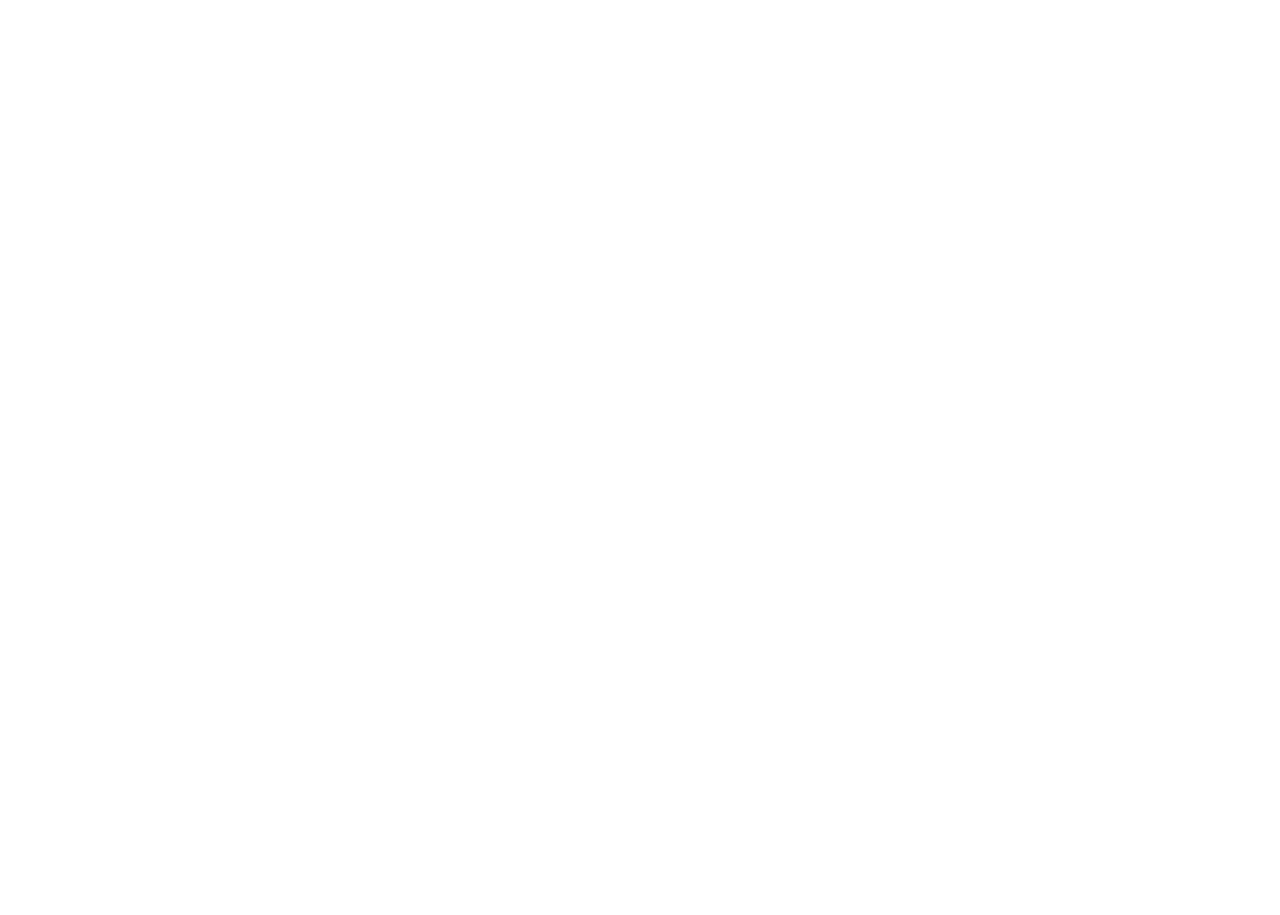
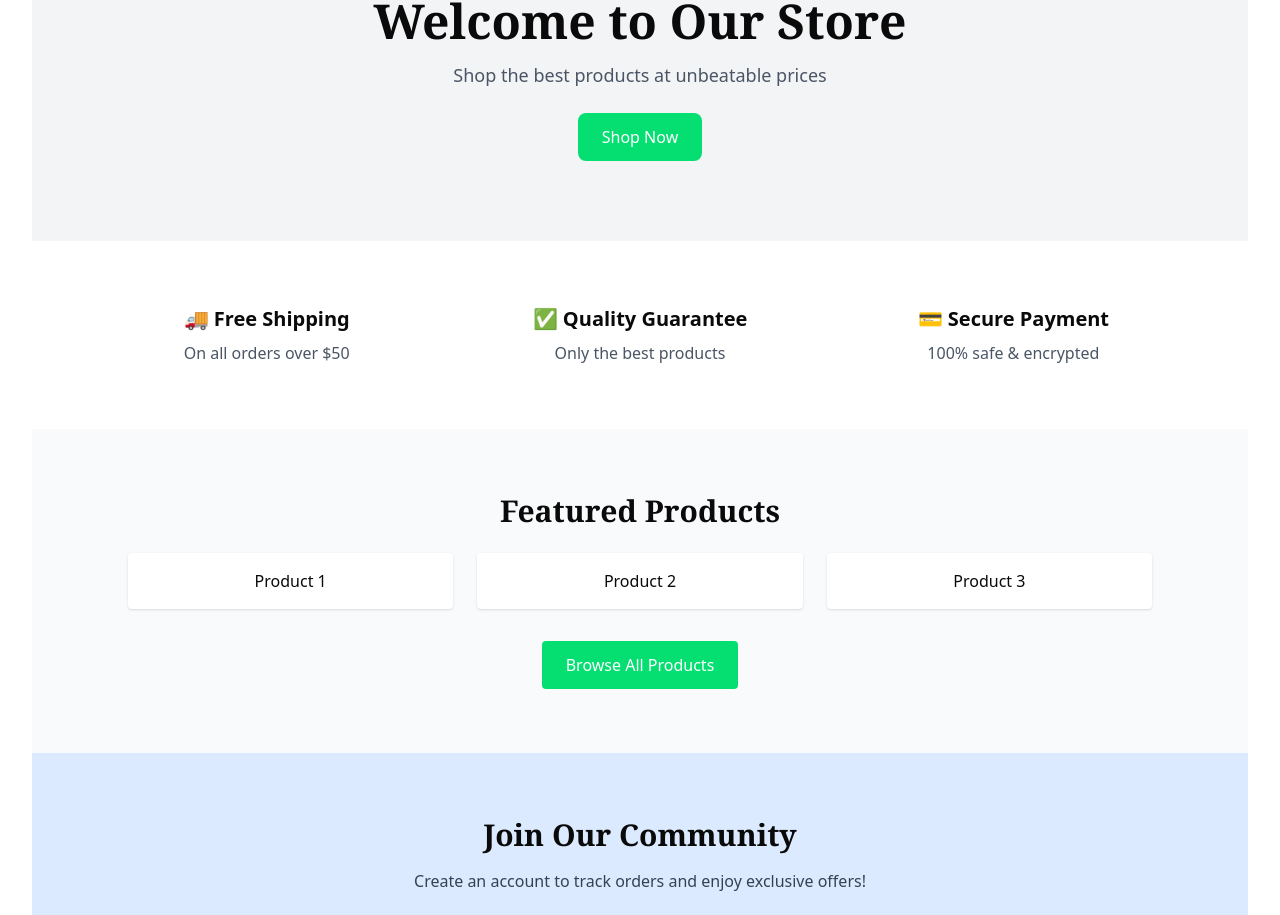
Before and after one commit to HassanAhmadAli/E-Store, a React (Vite) app: page / in a window 1280 px wide. Shown: the part 115-1030 px from the top of the page. Before the commit the page ends 800 px from the top, so only its background shows below. Built offline with nearby package versions, Linux system fonts and the light colour scheme.

Commit message:
Add login and signup and home page

```diff
--- a/package.json
+++ b/package.json
@@ -36,6 +36,8 @@
     "react": "^19.1.0",
     "react-dom": "^19.1.0",
     "react-router": "^7.6.3",
+    "react-router-dom": "^7.6.3",
+    "react-toastify": "^11.0.5",
     "sonner": "^2.0.5",
     "tailwind-merge": "^3.3.1",
     "vaul": "^1.1.2",
@@ -45,6 +47,7 @@
   "devDependencies": {
     "@eslint/js": "^9.30.0",
     "@tanstack/eslint-plugin-query": "^5.81.2",
+    "@types/estree": "^1.0.8",
     "@types/lodash": "^4.17.19",
     "@types/node": "^22.15.34",
     "@types/react": "^19.1.8",
@@ -57,10 +60,11 @@
     "eslint-plugin-react-hooks": "^5.2.0",
     "eslint-plugin-react-refresh": "^0.4.20",
     "globals": "^16.2.0",
+    "postcss": "^8.5.6",
     "prettier": "^3.6.2",
     "prettier-plugin-tailwindcss": "^0.6.13",
     "tailwindcss": "^4.1.11",
-    "tw-animate-css": "^1.3.4",
+    "tw-animate-css": "^1.3.5",
     "typescript": "~5.7.3",
     "typescript-eslint": "^8.35.0",
     "vite": "^7.0.0"
--- a/src/pages/auth/login/index.jsx
+++ b/src/pages/auth/login/index.jsx
@@ -1,3 +1,75 @@
-export const LoginPage = function () {
-  return <h1>login page , not implemented</h1>;
-};
+import { useState } from "react";
+import { useNavigate } from "react-router-dom";
+import useUserStore from "../../../store/userStore";
+import { toast } from "sonner";
+
+export function LoginPage() {
+  const [email, setEmail] = useState("");
+  const [password, setPassword] = useState("");
+  const login = useUserStore((state) => state.login);
+  const navigate = useNavigate();
+
+  const handleSubmit = (e) => {
+    e.preventDefault();
+
+    const users = JSON.parse(localStorage.getItem("users")) || [];
+    const foundUser = users.find(
+      (u) => u.email === email && u.password === password,
+    );
+
+    if (foundUser) {
+      login(foundUser);
+      toast.success("✅ Logged in successfully");
+      navigate("/");
+    } else {
+      toast.error("❌ Invalid credentials");
+    }
+  };
+
+  return (
+    <div className="flex min-h-screen items-center justify-center bg-gray-100 px-4">
+      <div className="w-full max-w-md rounded-lg bg-green-50 p-8 shadow-lg">
+        <h2 className="mb-6 text-center font-serif text-2xl font-semibold text-green-600">
+          Login
+        </h2>
+
+        <form onSubmit={handleSubmit} className="space-y-4">
+          <input
+            type="email"
+            placeholder="Email"
+            className="w-full rounded-2xl border border-green-200 px-4 py-2"
+            value={email}
+            onChange={(e) => setEmail(e.target.value)}
+            required
+          />
+
+          <input
+            type="password"
+            placeholder="Password"
+            className="w-full rounded-2xl border border-green-200 px-4 py-2"
+            value={password}
+            onChange={(e) => setPassword(e.target.value)}
+            required
+          />
+
+          <button
+            type="submit"
+            className="w-full rounded-2xl bg-green-400 py-2 font-serif text-white transition hover:bg-green-700"
+          >
+            Login
+          </button>
+        </form>
+
+        <p className="mt-4 text-center font-serif text-sm">
+          Do not have an account?{" "}
+          <button
+            onClick={() => navigate("/signup")}
+            className="text-green-600 hover:underline"
+          >
+            Sign Up
+          </button>
+        </p>
+      </div>
+    </div>
+  );
+}
--- a/src/pages/auth/signup/index.jsx
+++ b/src/pages/auth/signup/index.jsx
@@ -1,3 +1,74 @@
-export const SignupPage = function () {
-  return <h1>signup page , not implemented</h1>;
-};
+import { useState } from "react";
+import { useNavigate } from "react-router-dom";
+import { toast } from "sonner";
+
+export function SignupPage() {
+  const [email, setEmail] = useState("");
+  const [name, setName] = useState("");
+  const [password, setPassword] = useState("");
+  const navigate = useNavigate();
+
+  const handleSubmit = (e) => {
+    e.preventDefault();
+
+    const users = JSON.parse(localStorage.getItem("users")) || [];
+    const existing = users.find((u) => u.email === email);
+
+    if (existing) {
+      toast.error("⚠️ User already exists!");
+      return;
+    }
+
+    const newUser = { name, email, password };
+    const updatedUsers = [...users, newUser];
+    localStorage.setItem("users", JSON.stringify(updatedUsers));
+
+    toast.success("🎉 Account created successfully, please login");
+    navigate("/login");
+  };
+
+  return (
+    <div className="flex min-h-screen items-center justify-center bg-gray-100 px-4">
+      <div className="w-full max-w-md rounded-lg bg-green-50 p-8 shadow-lg">
+        <h2 className="mb-6 text-center font-serif text-2xl font-semibold text-green-600">
+          Sign Up
+        </h2>
+
+        <form onSubmit={handleSubmit} className="space-y-4">
+          <input
+            type="text"
+            placeholder="Full Name"
+            className="w-full rounded-2xl border border-green-200 px-4 py-2"
+            value={name}
+            onChange={(e) => setName(e.target.value)}
+            required
+          />
+          <input
+            type="email"
+            placeholder="Email"
+            className="w-full rounded-2xl border border-green-200 px-4 py-2"
+            value={email}
+            onChange={(e) => setEmail(e.target.value)}
+            required
+          />
+
+          <input
+            type="password"
+            placeholder="Password"
+            className="w-full rounded-2xl border border-green-200 px-4 py-2"
+            value={password}
+            onChange={(e) => setPassword(e.target.value)}
+            required
+          />
+
+          <button
+            type="submit"
+            className="w-full rounded bg-green-400 py-2 text-white transition hover:bg-green-700"
+          >
+            Create Account
+          </button>
+        </form>
+      </div>
+    </div>
+  );
+}
--- a/src/pages/home/index.jsx
+++ b/src/pages/home/index.jsx
@@ -1,3 +1,70 @@
-export const HomePage = function () {
-  return <h1>Home page , not implemented</h1>;
-};
+import { Link } from "react-router-dom";
+
+export function HomePage() {
+  return (
+    <div>
+      {/* Hero Section */}
+      <section className="bg-gray-100 py-20 text-center">
+        <h1 className="mb-4 font-serif text-4xl font-bold md:text-5xl">
+          Welcome to Our Store
+        </h1>
+        <p className="mb-6 text-lg text-gray-600">
+          Shop the best products at unbeatable prices
+        </p>
+        <Link to="/products">
+          <button className="rounded-md bg-green-400 px-6 py-3 text-white transition hover:bg-green-700">
+            Shop Now
+          </button>
+        </Link>
+      </section>
+
+      {/* Features Section */}
+      <section className="grid grid-cols-1 gap-8 bg-white px-6 py-16 text-center md:grid-cols-3 md:px-16">
+        <div>
+          <h3 className="mb-2 text-xl font-semibold">🚚 Free Shipping</h3>
+          <p className="text-gray-600">On all orders over $50</p>
+        </div>
+        <div>
+          <h3 className="mb-2 text-xl font-semibold">✅ Quality Guarantee</h3>
+          <p className="text-gray-600">Only the best products</p>
+        </div>
+        <div>
+          <h3 className="mb-2 text-xl font-semibold">💳 Secure Payment</h3>
+          <p className="text-gray-600">100% safe & encrypted</p>
+        </div>
+      </section>
+
+      {/* Featured Products Section */}
+      <section className="bg-gray-50 px-6 py-16 text-center">
+        <h2 className="mb-6 font-serif text-3xl font-bold">
+          Featured Products
+        </h2>
+        <div className="mx-auto grid max-w-5xl grid-cols-1 gap-6 sm:grid-cols-2 md:grid-cols-3">
+          <div className="rounded bg-white p-4 shadow">Product 1</div>
+          <div className="rounded bg-white p-4 shadow">Product 2</div>
+          <div className="rounded bg-white p-4 shadow">Product 3</div>
+        </div>
+        <Link to="/products">
+          <button className="mt-8 rounded bg-green-400 px-6 py-3 text-white transition hover:bg-green-700">
+            Browse All Products
+          </button>
+        </Link>
+      </section>
+
+      {/* Call to Action */}
+      <section className="bg-blue-100 px-6 py-16 text-center">
+        <h2 className="mb-4 font-serif text-3xl font-bold">
+          Join Our Community
+        </h2>
+        <p className="mb-6 text-gray-700">
+          Create an account to track orders and enjoy exclusive offers!
+        </p>
+        <Link to="/login">
+          <button className="rounded bg-green-400 px-6 py-3 text-white transition hover:bg-green-700">
+            Login / Sign Up
+          </button>
+        </Link>
+      </section>
+    </div>
+  );
+}
--- /dev/null
+++ b/src/store/userStore.js
@@ -0,0 +1,17 @@
+import { create } from 'zustand';
+import { persist } from 'zustand/middleware';
+
+const useUserStore = create(
+  persist(
+    (set) => ({
+      user: null,
+      login: (userData) => set({ user: userData }),
+      logout: () => set({ user: null }),
+    }),
+    {
+      name: 'user-storage',
+    }
+  )
+);
+
+export default useUserStore;
```
